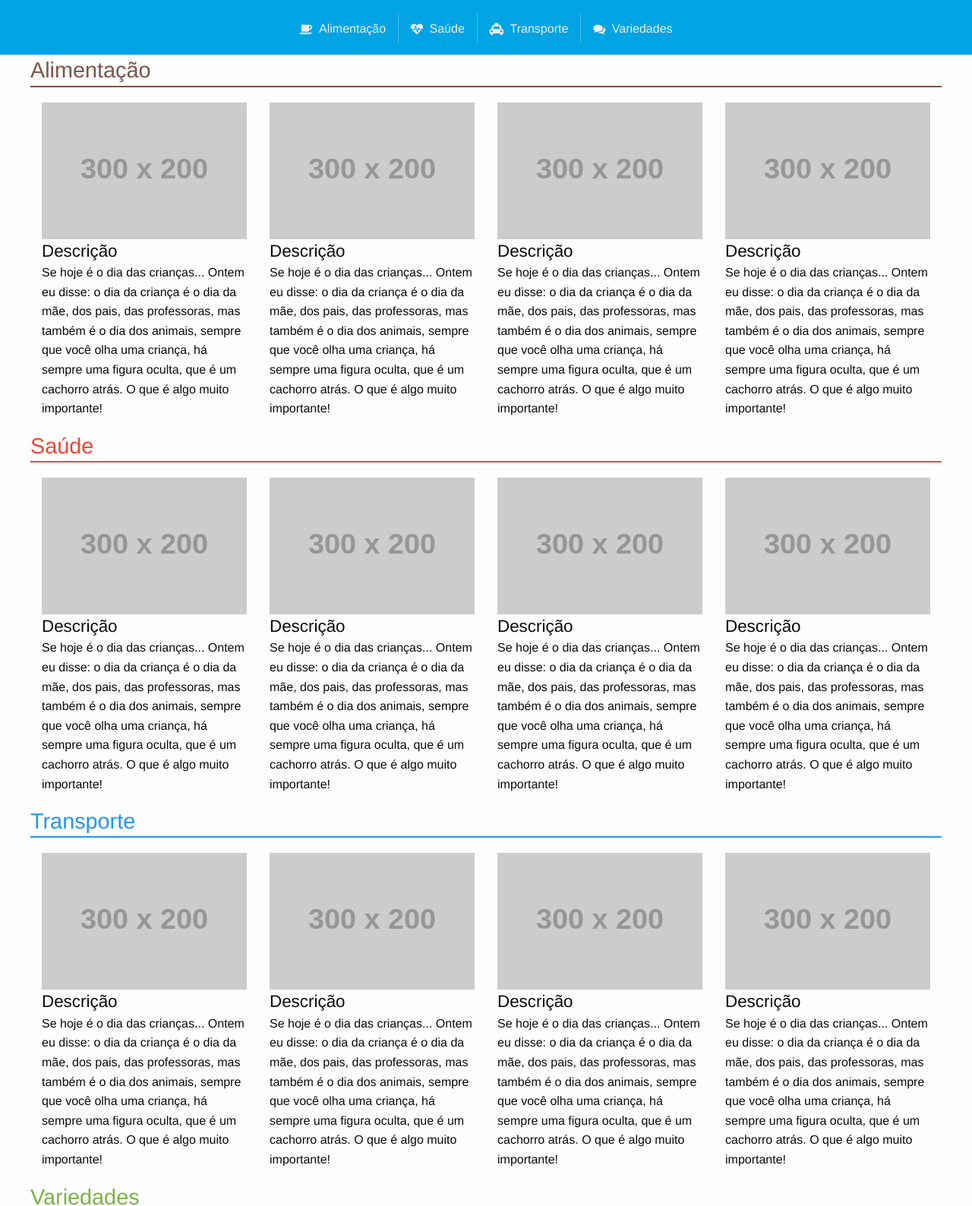
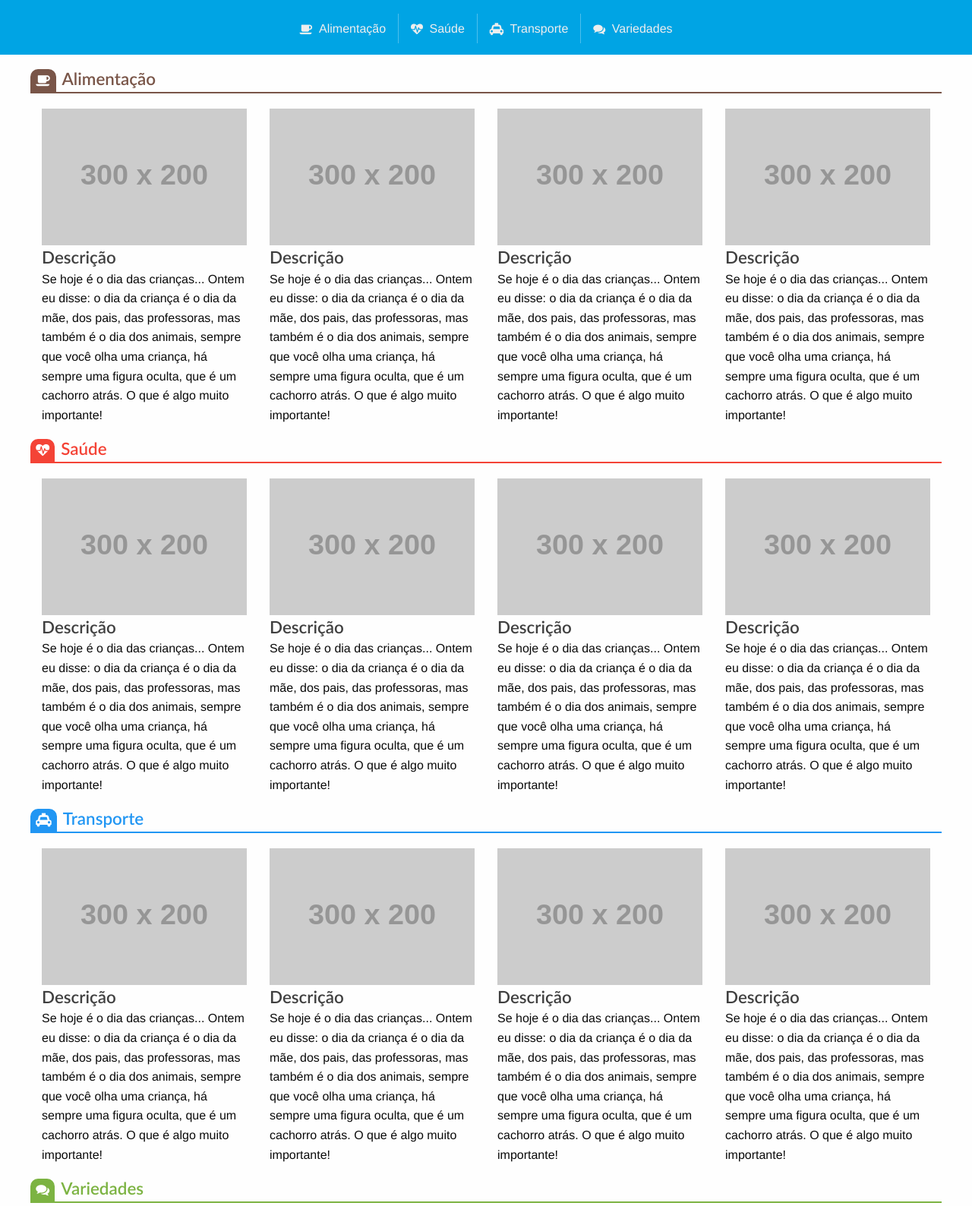
Before and after one commit to BarbosaJackson/ProjetoWeb, a plain HTML site: page index.html in a window 1280 px wide. Shown: the part 86-1674 px from the top of the page at 76% size. Drawn offline with Linux system fonts and the light colour scheme; placeholder pictures from the web are drawn by us.

Commit message:
Adicionando fonte Lato e arrumando o layout da home

```diff
--- a/css/app.css
+++ b/css/app.css
@@ -1,9 +1,29 @@
+@font-face{
+  font-family: 'Lato Semibold';
+  src: url(../fonts/Lato-Semibold.ttf);
+}
+
 .title-bar, .top-bar, .off-canvas-wrapper {
   background: #00a4e4; /*#6d6e70*/
 }
 
+.title-bar-desc {
+  padding: 1em;
+}
+
 .off-canvas-content {
-    box-shadow: none;
+  box-shadow: none;
+  padding-top: 1em;
+}
+
+h1,
+h2,
+h3,
+h4,
+h5,
+h5 {
+  font-family: 'Lato Semibold', Arial;
+  color: rgba(0, 0, 0, 0.75);
 }
 
 h1 {
@@ -12,46 +32,8 @@ h1 {
 }
 
 h2{
-  font-size: 1.8rem;
-  margin-bottom: 0em;
-}
-
-section>hr{
-  border-width: 0.13em;
-}
-
-.variedades h2{
-  color: #7CB342;
-}
-
-.variedades hr{
-  border-color: #7CB342;
-}
-
-.saude h2{
-  color: #F44336;
-}
-.saude hr{
-  border-color: #F44336;
-}
-
-
-.transporte h2{
-  color: #2196F3;
-
-}
-
-.transporte hr{
- border-color: #2196F3;
-}
-
-
-.alimentacao h2{
-  color: #795548;
-}
-
-.alimentacao hr{
-  border-color: #795548;
+  font-size: 1.4rem;
+  margin-bottom: -0.1em;
 }
 
 h3 {
@@ -64,6 +46,14 @@ hr {
   border-color: rgba(255,255,255,0.3);
 }
 
+section>hr{
+  border-width: 0.13em;
+}
+
+h2>i {
+  color: #fff;
+}
+
 ul>li {
   background: #00a4e4;
   border-right: 1px solid rgba(255,255,255,0.3);
@@ -74,6 +64,10 @@ li>a {
   text-decoration: none;
 }
 
+li>a:hover {
+  color: #fff;
+}
+
 .desc>li {
   background: #fff;
 }
@@ -82,6 +76,63 @@ ul>li:last-child {
   border-right: none;
 }
 
-.title-bar-desc {
-  padding: 1em;
+.alimentacao h2{
+  color: #795548;
 }
+
+.saude h2{
+  color: #F44336;
+}
+
+.variedades h2{
+  color: #7CB342;
+}
+
+.transporte h2{
+  color: #2196F3;
+
+}
+
+.alimentacao hr{
+  border-color: #795548;
+}
+
+.transporte hr{
+ border-color: #2196F3;
+}
+
+.saude hr{
+  border-color: #F44336;
+}
+
+.variedades hr{
+  border-color: #7CB342;
+}
+
+.fa-alimentacao {
+  background: #795548;
+}
+
+.fa-saude {
+  background: #F44336;
+}
+
+.fa-transporte {
+  background: #2196F3;
+}
+.fa-variedades {
+  background: #7CB342;
+}
+
+.fa-menu-home {
+  border-top-left-radius: 10px;
+  border-top-right-radius: 10px;
+  font-size: 0.8em;
+  padding: 0.4em;
+  margin-bottom: 0;
+  margin-right: 8px;
+}
+
+#googleMap {
+  margin-top: 1em;
+}
--- a/index.html
+++ b/index.html
@@ -53,7 +53,7 @@
         <div class="off-canvas-content" data-off-canvas-content>
           <div class="row column">
             <section class="row alimentacao">
-              <h2>Alimentação</h2>
+              <h2><i class="fa fa-menu-home fa-coffee fa-alimentacao"></i>Alimentação</h2>
               <hr>
               <section class="small-6 medium-4 large-3 columns">
                 <img src="https://placehold.it/300x200?text=Busca Rápida" alt="Busca Rápida">
@@ -77,7 +77,7 @@
               </section>
             </section>
             <section class="row saude">
-              <h2 id="saude">Saúde</h2>
+              <h2 id="saude"><i class="fa fa-menu-home fa-heartbeat fa-saude"></i>Saúde</h2>
               <hr>
               <section class="small-6 medium-4 large-3 columns">
                 <img src="https://placehold.it/300x200?text=Busca Rápida" alt="Busca Rápida">
@@ -100,7 +100,7 @@
                 <p>Se hoje é o dia das crianças... Ontem eu disse: o dia da criança é o dia da mãe, dos pais, das professoras, mas também é o dia dos animais, sempre que você olha uma criança, há sempre uma figura oculta, que é um cachorro atrás. O que é algo muito importante!</p>
               </section>
             </section><section class="row transporte">
-              <h2 id="transporte">Transporte</h2>
+              <h2 id="transporte"><i class="fa fa-menu-home fa-taxi fa-transporte"></i>Transporte</h2>
               <hr>
               <section class="small-6 medium-4 large-3 columns">
                 <img src="https://placehold.it/300x200?text=Busca Rápida" alt="Busca Rápida">
@@ -123,7 +123,7 @@
                 <p>Se hoje é o dia das crianças... Ontem eu disse: o dia da criança é o dia da mãe, dos pais, das professoras, mas também é o dia dos animais, sempre que você olha uma criança, há sempre uma figura oculta, que é um cachorro atrás. O que é algo muito importante!</p>
               </section>
             </section><section class="row variedades">
-              <h2 id="variedades">Variedades</h2>
+              <h2 id="variedades"><i class="fa fa-menu-home fa-comments fa-variedades"></i>Variedades</h2>
               <hr>
               <section class="small-6 medium-4 large-3 columns">
                 <img src="https://placehold.it/300x200?text=Busca Rápida" alt="Busca Rápida">
```
Also changed, not shown: empresas/bobs.html (+10 -1 lines), css/ajax-loader.gif (added), css/fonts/slick.ttf (added), css/fonts/slick.woff (added), fonts/Lato-Semibold.ttf (added), 3 other files.
